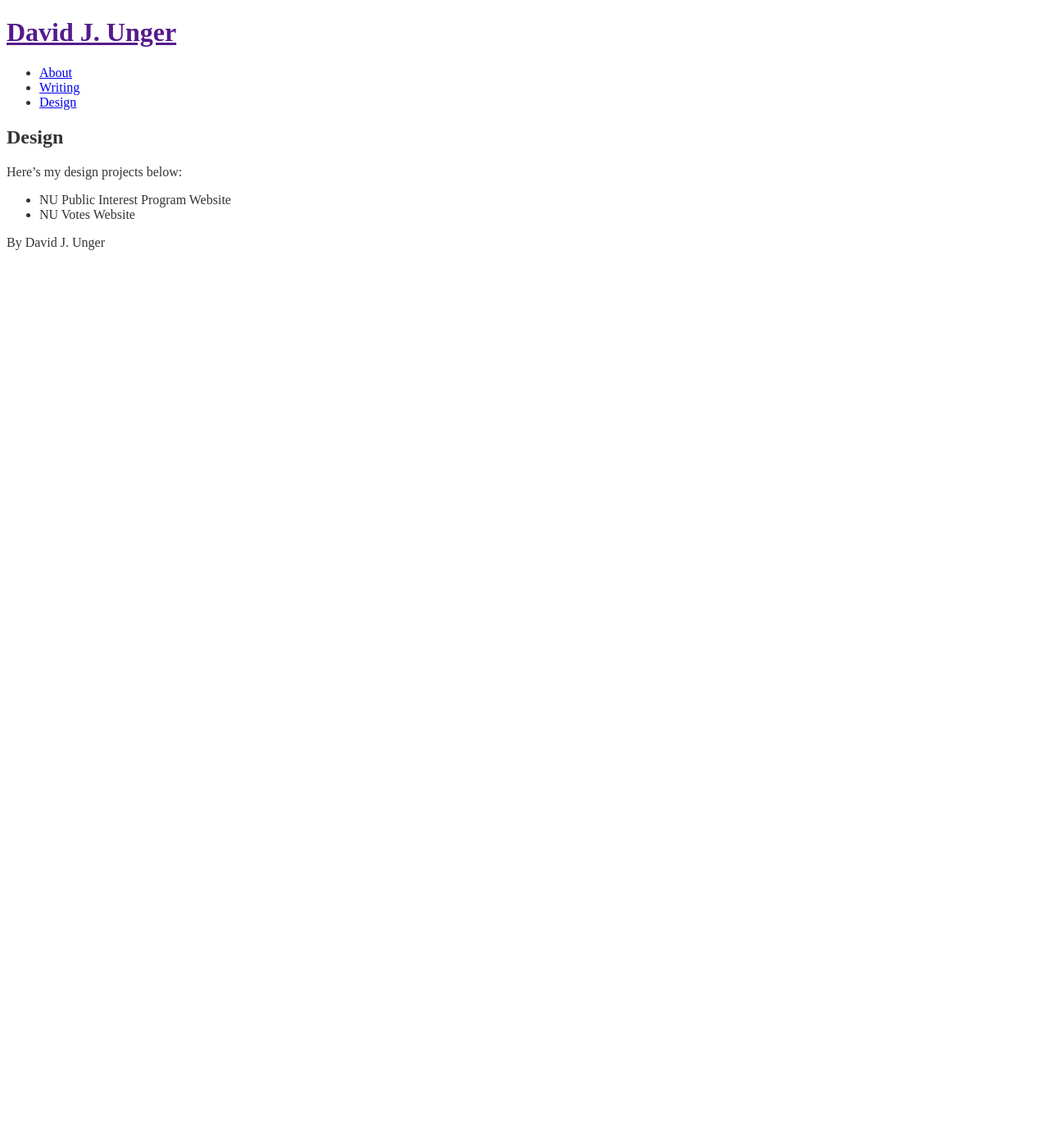
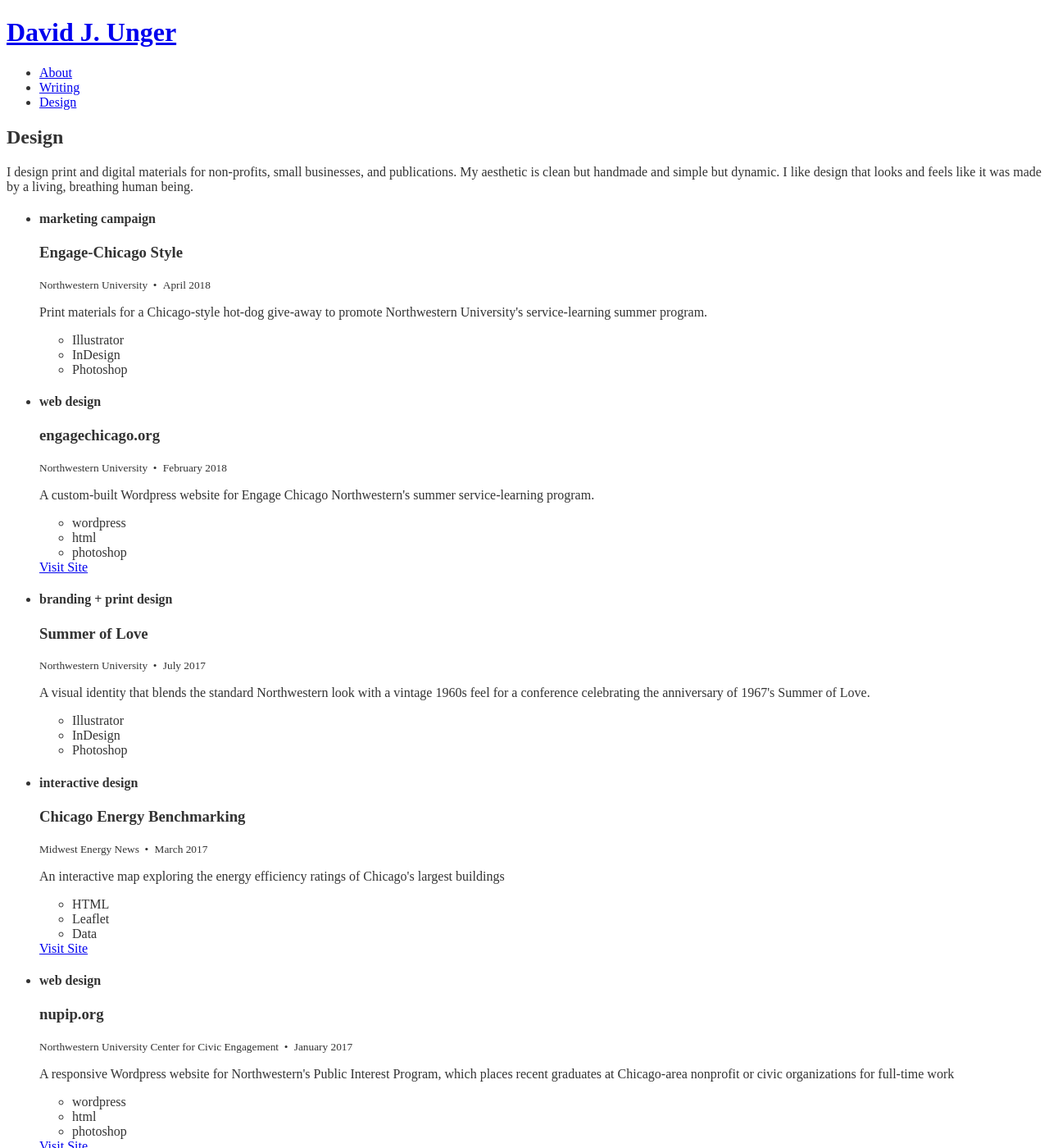
Before and after one commit to dungerdunger/dungerdunger.github.io, a Jekyll site: the page built from _pages/03_design.md, in a window 1280 px wide and 1400 px high. Shown: the whole window at 82% size. Built offline with Jekyll 4.4.1, drawn with Linux system fonts in a browser that asks for light colours; some web fonts are replaced; some of the changed text lies outside the part shown.

Commit message:
added collections for design and writing and got them to churn out

```diff
--- a/_config.yml
+++ b/_config.yml
@@ -20,7 +20,7 @@
 baseurl: "" # the subpath of your site, e.g. /blog
 url: "http://127.0.0.1:4000" # the base hostname & protocol for your site, e.g. http://example.com
 twitter_username: dungerdunger
-github_username:  dungerdunger
+github_username: dungerdunger
 
 # Build settings
 sass:
@@ -33,8 +33,10 @@
 kramdown:
   input: GFM
 collections:
-  - pieces
-  - projects
+  writing:
+    output: true
+  design:
+    output: true
 
 
 
--- a/_includes/header.html
+++ b/_includes/header.html
@@ -1,6 +1,6 @@
 <header>
 	<div id="branding">
-		<h1><a href="{{ site.baseurl }}">{{ site.title }}</a></h1>
+		<h1><a href="{{ site.url }}">{{ site.title }}</a></h1>
 	</div>
 	<nav>
 		<ul>
--- a/_layouts/page-design.html
+++ b/_layouts/page-design.html
@@ -6,8 +6,22 @@
 	{{ content }}
 
 <ul>
-{% for project_hash in site.data.projects %}
-{% assign project = project_hash[1] %}
-	<li>{{ project.title }}</li>
+{% assign items = site.design | sort: 'pubdate' %}
+{% for item in items reversed %}
+	<li>
+		<h4 class="kicker">{{ item.type }}</h4>
+		<h3>{{ item.title }}</h3>
+		<small>{{ item.client }} &nbsp;&bull;&nbsp;</small>
+		<small>{{ item.pubdate | date: "%B %Y" }}</small>
+		<p>{{ item.teaser }}</p>
+		<ul>
+		{% for tag in item.tags %}
+			<li>{{ tag }}</li>
+		{% endfor %}
+		</ul>
+		{% if item.link %}
+			<a href="{{ item.link }}" class="btn" target="_blank">Visit Site</a>
+		{% endif %}
+	</li>
 {% endfor %}
 </ul>
--- /dev/null
+++ b/_pages/03_design.md
@@ -0,0 +1,7 @@
+---
+layout: page-design
+title: Design
+permalink: /design/
+---
+
+I design print and digital materials for non-profits, small businesses, and publications. My aesthetic is clean but handmade and simple but dynamic. I like design that looks and feels like it was made by a living, breathing human being.
--- a/_pages/03_writing.md
+++ /dev/null
@@ -1,7 +0,0 @@
----
-layout: page-design
-title: Design
-permalink: /design/
----
-
-Here's my design projects below:
```
Also changed, not shown: _design/beyond_the_bean.md (added, +12 -0 lines), _design/chicago_energy_benchmarking.md (added, +12 -0 lines), _design/engage_chicago_style.md (added, +12 -0 lines), _design/engage_chicago_website.md (added, +12 -0 lines), _design/nupip_website.md (added, +12 -0 lines), _design/nuvotes_website.md (added, +11 -0 lines), _design/summer_of_love.md (added, +12 -0 lines), _layouts/page-writing.html (+13 -0 lines), _writing/american_reams.md (added, +9 -0 lines), _writing/can_a_north_dakota_oil_town_break_the_boom_bust_cycle.md (added, +9 -0 lines), _writing/fail_again.md (added, +9 -0 lines), _writing/saving_americas_broken_prairie.md (added, +9 -0 lines), _writing/sensing_the_city.md (added, +9 -0 lines), readme.md.
